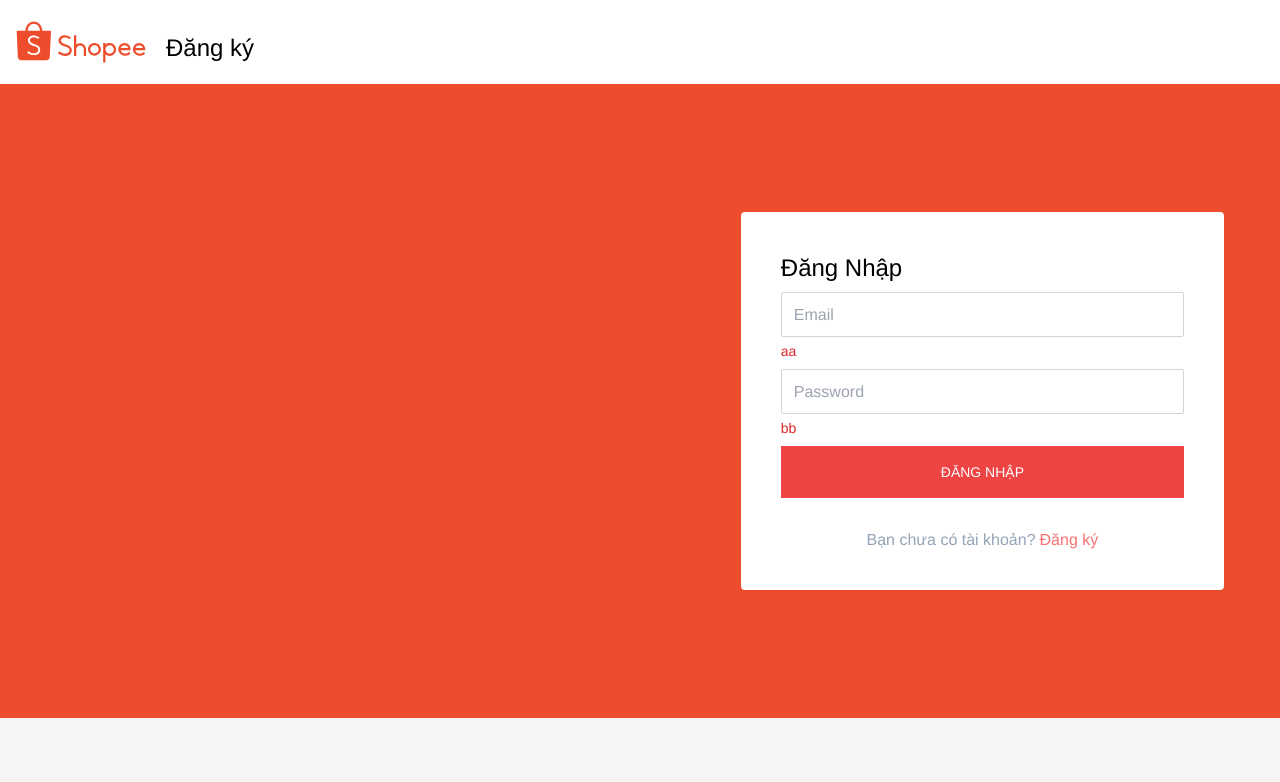
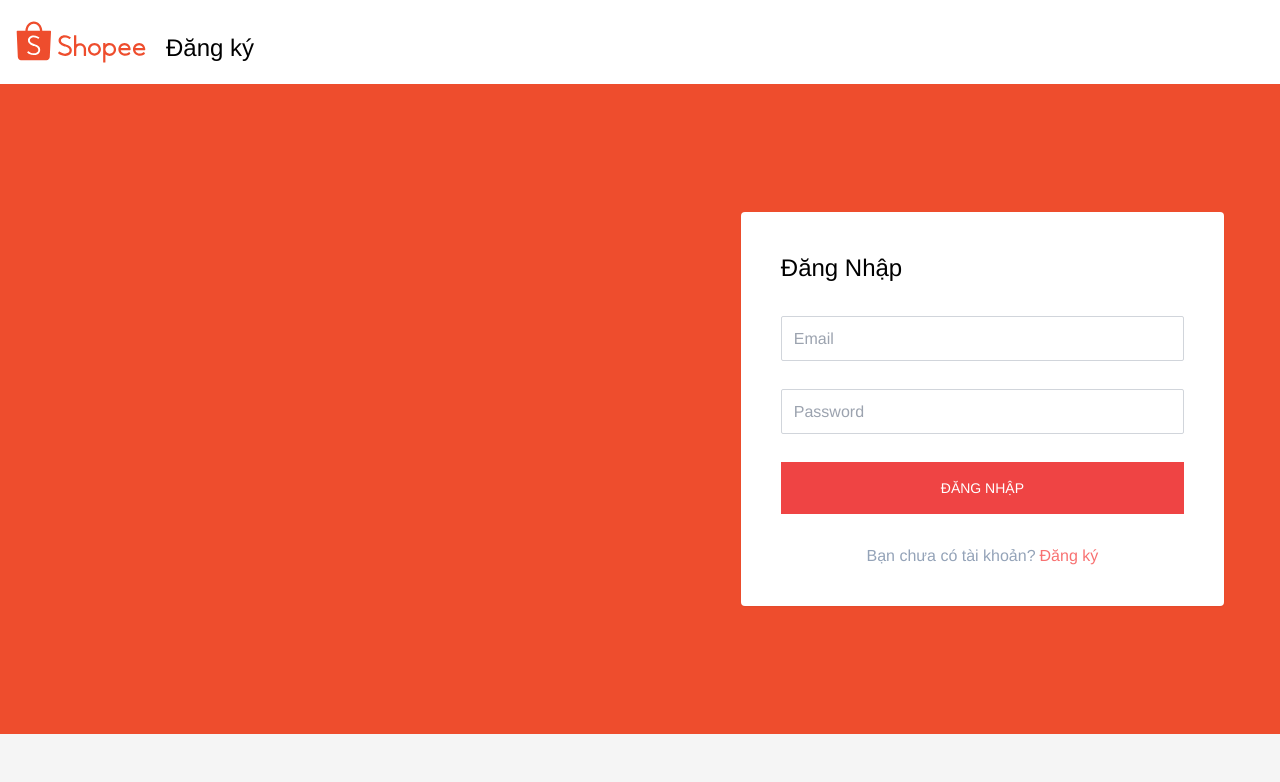
Before and after one commit to NguyenUyen-ReactJs2206/Clone_Shopee, a React (Vite) app in the folder ShopeeClone/: page /login in a window 1280 px wide. Shown: the top 782 px of the page. Built offline with nearby package versions, Linux system fonts and the light colour scheme.

Commit message:
Completed logic Page Login

```diff
--- a/ShopeeClone/src/apis/auth.api.ts
+++ b/ShopeeClone/src/apis/auth.api.ts
@@ -2,3 +2,5 @@ import { AuthResponse } from 'src/types/auth.type'
 import http from 'src/utils/http'
 
 export const registerAccount = (body: { email: string; password: string }) => http.post<AuthResponse>('/register', body)
+
+export const loginAccount = (body: { email: string; password: string }) => http.post<AuthResponse>('/login', body)
--- a/ShopeeClone/src/pages/Login/Login.tsx
+++ b/ShopeeClone/src/pages/Login/Login.tsx
@@ -1,42 +1,76 @@
+import { Link } from 'react-router-dom'
 import { useForm } from 'react-hook-form'
-import { Link } from 'react-router-dom'
+import { yupResolver } from '@hookform/resolvers/yup'
+import { useMutation } from '@tanstack/react-query'
+import { Schema, schema } from 'src/utils/rules'
+import { loginAccount } from 'src/apis/auth.api'
+import { isAxiosUnprocessableEntityError } from 'src/utils/utils'
+import { ResponseApi } from 'src/types/utils.type'
+import Input from 'src/components/Input'
 
+type FormData = Omit<Schema, 'confirm_password'>
+const loginSchema = schema.omit(['confirm_password'])
 export default function Login() {
   const {
     register,
     handleSubmit,
-    getValues,
+    setError,
     formState: { errors }
-  } = useForm()
+  } = useForm<FormData>({ resolver: yupResolver(loginSchema) })
+
+  const loginAccountMutation = useMutation({
+    mutationFn: (body: FormData) => loginAccount(body)
+  })
 
   const onSubmit = handleSubmit((data) => {
-    console.log(data, 'data')
+    loginAccountMutation.mutate(data, {
+      onSuccess: (data) => {
+        console.log('data', data)
+      },
+      onError: (error) => {
+        if (isAxiosUnprocessableEntityError<ResponseApi<Omit<FormData, 'confirm_password'>>>(error)) {
+          const formError = error.response?.data.data
+          if (formError?.email) {
+            setError('email', {
+              message: formError.email,
+              type: 'Server'
             })
-
+          }
+          if (formError?.password) {
+            setError('password', {
+              message: formError.password,
+              type: 'Server'
+            })
+          }
+        }
+      }
+    })
+  })
   return (
     <div className='bg-orange'>
       <div className='container'>
         <div className='grid grid-cols-1 lg:grid-cols-5 lg:py-32 lg:pr-10'>
           <div className='lg:col-span-2 lg:col-start-4'>
-            <form className='rounded bg-white p-10 shadow-sm' onSubmit={onSubmit}>
+            <form className='rounded bg-white p-10 shadow-sm' noValidate onSubmit={onSubmit}>
               <div className='text-2xl'>Đăng Nhập</div>
-              <div className='mt-2'>
-                <input
+              <Input
+                name='email'
+                register={register}
                 type='email'
+                className='mt-8'
+                errorMessage={errors.email?.message}
                 placeholder='Email'
-                  className='w-full rounded-sm border border-gray-300 p-3 outline-none focus:border-gray-500 focus:shadow-sm'
               />
-                <div className='mt-1 min-h-[1.25rem] text-sm text-red-600'>aa</div>
-              </div>
-              <div className='mt-2'>
-                <input
+
+              <Input
+                name='password'
+                register={register}
                 type='password'
+                className='mt-2'
+                errorMessage={errors.password?.message}
                 placeholder='Password'
                 autoComplete='on'
-                  className='w-full rounded-sm border border-gray-300 p-3 outline-none focus:border-gray-500 focus:shadow-sm'
               />
-                <div className='mt-1 min-h-[1.25rem] text-sm text-red-600'>bb</div>
-              </div>
               <div className='mt-2'>
                 <button
                   type='submit'
```
Lines whose indentation alone changed are shown as unchanged.
